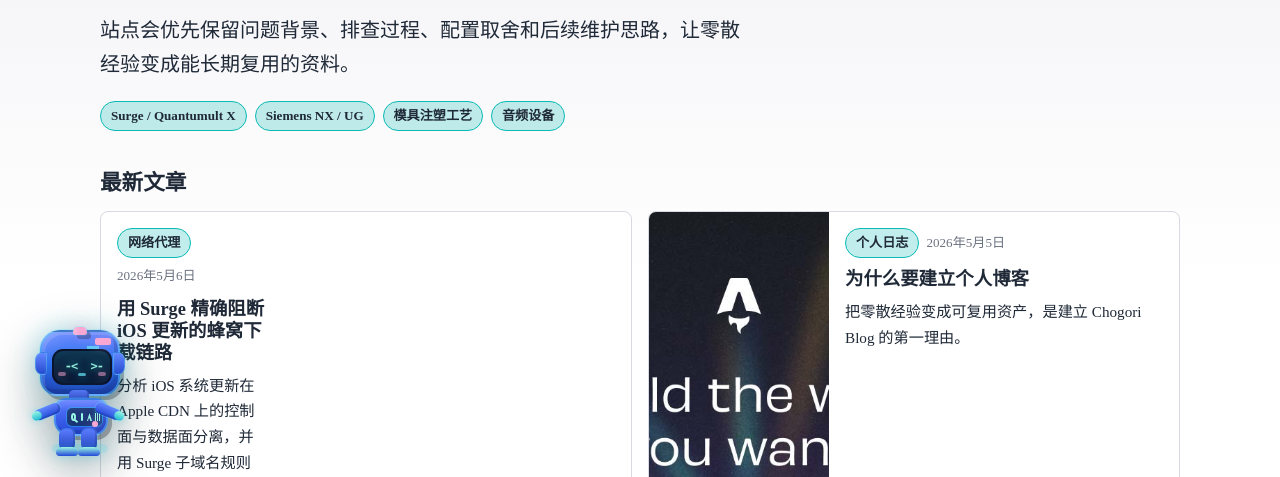
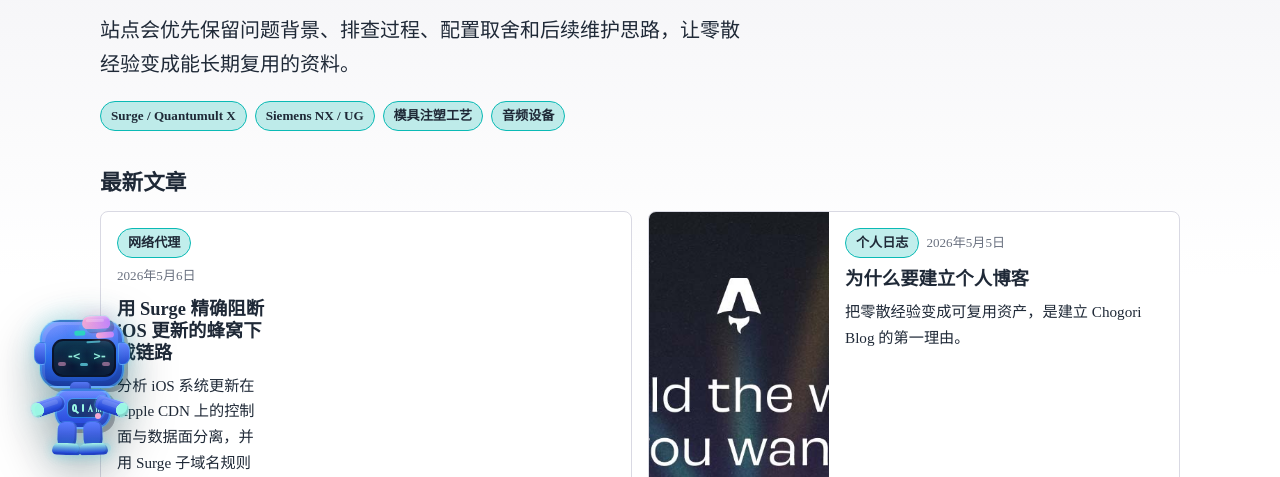
Before and after one commit to Chogori0424/chogori-blog, an Astro site: page / in a window 1280 px wide. Shown: the part 323-800 px from the top of the page. Built offline with nearby package versions, Linux system fonts and the light colour scheme; Astro itself is replaced by a stand-in of ours.

Commit message:
style: optimize qian pet details

```diff
--- a/src/components/QianPet.astro
+++ b/src/components/QianPet.astro
@@ -85,8 +85,8 @@
 			'换个位置继续待命',
 		];
 
-		const interactionMoods = ['blink', 'heart', 'hop', 'sway', 'happy'];
-		const idleMoods = ['blink', 'breathe', 'float', 'idle-hop', 'sway'];
+		const interactionMoods = ['blink', 'heart', 'hop', 'sway', 'happy', 'wink'];
+		const idleMoods = ['blink', 'breathe', 'float', 'idle-hop', 'sway', 'glance'];
 
 		let moodTimer = null;
 		let bubbleTimer = null;
@@ -383,6 +383,7 @@
 		--qian-accent: #22d3ee;
 		--qian-accent-strong: #67e8f9;
 		--qian-pink: #f9a8d4;
+		--qian-pink-deep: #c084fc;
 		--qian-pink-soft: rgba(249, 168, 212, 0.72);
 		--qian-shell: #2f63ee;
 		--qian-shell-light: #6689ff;
@@ -398,8 +399,8 @@
 		left: 20px;
 		bottom: 24px;
 		z-index: 45;
-		width: 116px;
-		height: 148px;
+		width: 120px;
+		height: 158px;
 		color: var(--qian-text);
 		pointer-events: none;
 	}
@@ -439,8 +440,8 @@
 		position: absolute;
 		left: 7px;
 		bottom: 0;
-		width: 102px;
-		height: 130px;
+		width: 106px;
+		height: 140px;
 		padding: 0;
 		border: 0;
 		background: transparent;
@@ -470,10 +471,10 @@
 
 	.qian-shadow {
 		position: absolute;
-		left: 25px;
+		left: 26px;
 		bottom: 0;
-		width: 56px;
-		height: 9px;
+		width: 58px;
+		height: 10px;
 		border-radius: 999px;
 		background: rgba(34, 211, 238, 0.18);
 		box-shadow: 0 0 18px rgba(34, 211, 238, 0.18);
@@ -483,8 +484,8 @@
 		position: absolute;
 		left: 13px;
 		top: 7px;
-		width: 76px;
-		height: 62px;
+		width: 80px;
+		height: 64px;
 		border: 2px solid rgba(103, 232, 249, 0.35);
 		border-radius: 20px 20px 18px 18px;
 		background:
@@ -499,17 +500,42 @@
 
 	.qian-top-gem {
 		position: absolute;
-		left: 31px;
-		top: -5px;
-		width: 14px;
-		height: 8px;
-		border-radius: 5px 5px 3px 3px;
+		right: 12px;
+		top: -6px;
+		width: 28px;
+		height: 13px;
+		border-radius: 8px 7px 5px 6px;
 		background:
-			linear-gradient(90deg, rgba(255, 255, 255, 0.22), transparent 48%),
-			var(--qian-pink);
+			linear-gradient(180deg, rgba(255, 255, 255, 0.34), transparent 34%),
+			linear-gradient(90deg, var(--qian-pink), var(--qian-pink-deep));
 		box-shadow:
-			0 0 14px rgba(249, 168, 212, 0.55),
+			-3px 3px 0 rgba(96, 165, 250, 0.38),
+			0 0 16px rgba(249, 168, 212, 0.58),
 			var(--qian-pixel-shadow);
+		transform: rotate(-2deg);
+	}
+
+	.qian-top-gem::before {
+		position: absolute;
+		left: 4px;
+		top: 3px;
+		width: 18px;
+		height: 3px;
+		border-radius: 999px;
+		background: rgba(255, 255, 255, 0.24);
+		content: '';
+	}
+
+	.qian-top-gem::after {
+		position: absolute;
+		left: -8px;
+		bottom: -6px;
+		width: 11px;
+		height: 5px;
+		border-radius: 2px;
+		background: var(--qian-accent);
+		box-shadow: 0 0 11px rgba(34, 211, 238, 0.52);
+		content: '';
 	}
 
 	.qian-ear {
@@ -523,12 +549,12 @@
 	}
 
 	.qian-ear-left {
-		left: -7px;
+		left: -8px;
 		border-radius: 8px 3px 4px 8px;
 	}
 
 	.qian-ear-right {
-		right: -7px;
+		right: -8px;
 		border-radius: 3px 8px 8px 4px;
 	}
 
@@ -536,8 +562,8 @@
 		position: absolute;
 		left: 10px;
 		top: 17px;
-		width: 56px;
-		height: 32px;
+		width: 60px;
+		height: 34px;
 		border: 2px solid rgba(10, 15, 36, 0.68);
 		border-radius: 11px;
 		background:
@@ -551,7 +577,7 @@
 	.qian-eye {
 		position: absolute;
 		top: 8px;
-		width: 20px;
+		width: 22px;
 		height: 12px;
 		color: var(--qian-accent-strong);
 		font: 700 12px/1 ui-monospace, SFMono-Regular, Consolas, monospace;
@@ -569,11 +595,11 @@
 	}
 
 	.qian-eye-left {
-		left: 7px;
+		left: 8px;
 	}
 
 	.qian-eye-right {
-		right: 7px;
+		right: 8px;
 		text-align: right;
 	}
 
@@ -583,7 +609,7 @@
 
 	.qian-mouth {
 		position: absolute;
-		left: 24px;
+		left: 26px;
 		top: 22px;
 		width: 8px;
 		height: 3px;
@@ -613,23 +639,24 @@
 
 	.qian-hairpin {
 		position: absolute;
-		right: 7px;
-		top: 6px;
-		width: 16px;
-		height: 7px;
-		border-radius: 2px;
-		background: var(--qian-pink);
+		right: 8px;
+		top: 10px;
+		width: 18px;
+		height: 6px;
+		border-radius: 999px;
+		background: linear-gradient(90deg, var(--qian-pink), var(--qian-pink-deep));
 		box-shadow:
 			0 0 12px rgba(249, 168, 212, 0.45),
-			-10px 6px 0 -2px rgba(103, 232, 249, 0.72);
+			-12px 6px 0 -2px rgba(103, 232, 249, 0.62);
+		transform: rotate(-4deg);
 	}
 
 	.qian-neck {
 		position: absolute;
-		left: 42px;
-		top: 67px;
-		width: 20px;
-		height: 13px;
+		left: 43px;
+		top: 69px;
+		width: 21px;
+		height: 12px;
 		border-radius: 5px;
 		background: linear-gradient(180deg, #5577f4, #263fb2);
 		box-shadow: inset -2px -2px 0 rgba(8, 18, 56, 0.16);
@@ -637,10 +664,10 @@
 
 	.qian-body {
 		position: absolute;
-		left: 27px;
-		top: 75px;
-		width: 50px;
-		height: 34px;
+		left: 28px;
+		top: 76px;
+		width: 52px;
+		height: 36px;
 		border: 2px solid rgba(103, 232, 249, 0.33);
 		border-radius: 12px 12px 16px 16px;
 		background:
@@ -712,7 +739,7 @@
 	.qian-core {
 		position: absolute;
 		right: 8px;
-		top: 21px;
+		top: 22px;
 		width: 6px;
 		height: 6px;
 		border-radius: 999px;
@@ -722,53 +749,58 @@
 
 	.qian-arm {
 		position: absolute;
-		top: 83px;
-		width: 27px;
-		height: 11px;
-		border-radius: 8px 9px 9px 8px;
-		background: linear-gradient(180deg, #6586ff, #2449d8);
+		top: 86px;
+		width: 34px;
+		height: 15px;
+		border-radius: 12px 14px 14px 12px;
+		background:
+			radial-gradient(circle at var(--hand-x, 12%) 50%, var(--qian-accent-strong) 0 24%, transparent 25%),
+			linear-gradient(180deg, #6f8cff, #2449d8 78%);
 		box-shadow:
 			inset -2px -2px 0 rgba(8, 18, 56, 0.15),
-			0 0 0 1px rgba(103, 232, 249, 0.25);
+			inset 3px 2px 0 rgba(255, 255, 255, 0.08),
+			0 0 0 1px rgba(103, 232, 249, 0.25),
+			0 0 10px rgba(34, 211, 238, 0.12);
 		transform-origin: center;
 		transition: transform 0.24s ease;
 	}
 
-	.qian-arm::after {
+	.qian-arm::before {
 		position: absolute;
-		top: 1px;
-		width: 10px;
-		height: 9px;
-		border-radius: 6px;
-		background: linear-gradient(180deg, var(--qian-accent-strong), #20b9d2);
-		box-shadow: 0 0 9px rgba(34, 211, 238, 0.38);
+		top: 3px;
+		width: 17px;
+		height: 5px;
+		border-radius: 999px;
+		background: rgba(255, 255, 255, 0.12);
 		content: '';
 	}
 
 	.qian-arm-left {
-		left: 7px;
-		transform: rotate(-22deg);
-	}
-
-	.qian-arm-left::after {
-		left: -3px;
+		--hand-x: 15%;
+		left: 4px;
+		transform: rotate(-18deg);
 	}
 
 	.qian-arm-right {
-		right: 7px;
-		transform: rotate(22deg);
+		--hand-x: 85%;
+		right: 4px;
+		transform: rotate(18deg);
 	}
 
-	.qian-arm-right::after {
-		right: -3px;
+	.qian-arm-left::before {
+		left: 11px;
+	}
+
+	.qian-arm-right::before {
+		right: 11px;
 	}
 
 	.qian-heart {
 		position: absolute;
-		left: 43px;
-		top: 72px;
-		width: 18px;
-		height: 18px;
+		left: 45px;
+		top: 73px;
+		width: 19px;
+		height: 19px;
 		opacity: 0;
 		transform: rotate(-45deg) scale(0.25);
 	}
@@ -783,28 +815,28 @@
 	.qian-heart::before,
 	.qian-heart::after {
 		position: absolute;
-		width: 18px;
-		height: 18px;
+		width: 19px;
+		height: 19px;
 		border-radius: 999px;
 		content: '';
 	}
 
 	.qian-heart::before {
-		top: -9px;
+		top: -10px;
 		left: 0;
 	}
 
 	.qian-heart::after {
 		top: 0;
-		left: 9px;
+		left: 10px;
 	}
 
 	.qian-leg {
 		position: absolute;
-		top: 106px;
-		width: 16px;
-		height: 23px;
-		border-radius: 7px 7px 9px 9px;
+		top: 109px;
+		width: 19px;
+		height: 27px;
+		border-radius: 9px 9px 12px 12px;
 		background: linear-gradient(180deg, #597cff, #223fb5);
 		box-shadow:
 			inset -2px -2px 0 rgba(8, 18, 56, 0.16),
@@ -814,22 +846,28 @@
 
 	.qian-leg::after {
 		position: absolute;
-		left: -3px;
-		bottom: -4px;
-		width: 22px;
-		height: 9px;
-		border-radius: 8px 8px 5px 5px;
-		background: linear-gradient(180deg, var(--qian-accent-strong), #2449d8);
-		box-shadow: 0 0 10px rgba(34, 211, 238, 0.26);
+		left: -5px;
+		bottom: -6px;
+		width: 29px;
+		height: 12px;
+		border-radius: 12px 12px 7px 7px;
+		background:
+			linear-gradient(180deg, rgba(255, 255, 255, 0.14), transparent 42%),
+			linear-gradient(180deg, var(--qian-accent-strong), #2449d8 82%);
+		box-shadow:
+			0 0 12px rgba(34, 211, 238, 0.28),
+			inset -2px -2px 0 rgba(8, 18, 56, 0.13);
 		content: '';
 	}
 
 	.qian-leg-left {
-		left: 32px;
+		left: 31px;
+		transform: rotate(2deg);
 	}
 
 	.qian-leg-right {
-		right: 32px;
+		right: 31px;
+		transform: rotate(-2deg);
 	}
 
 	.qian-close {
@@ -884,7 +922,7 @@
 	.qian-bubble {
 		position: absolute;
 		left: 8px;
-		bottom: 136px;
+		bottom: 145px;
 		max-width: min(280px, calc(100vw - 32px));
 		border: 1px solid var(--qian-border);
 		border-radius: 8px;
@@ -961,7 +999,7 @@
 	}
 
 	.qian-pet[data-spirit='night'] .qian-eye::before {
-		content: '--';
+		content: '–';
 	}
 
 	.qian-pet[data-mood='happy'] .qian-eye::before,
@@ -975,11 +1013,29 @@
 	}
 
 	.qian-pet[data-mood='heart'] .qian-eye::before {
-		content: '-‹';
+		content: '˘<';
 	}
 
 	.qian-pet[data-mood='heart'] .qian-eye-right::before {
-		content: '›-';
+		content: '>˘';
+	}
+
+	.qian-pet[data-mood='wink'] .qian-eye-left::before {
+		content: '–';
+	}
+
+	.qian-pet[data-mood='wink'] .qian-eye-right::before {
+		content: '>^';
+	}
+
+	.qian-pet[data-mood='glance'] .qian-eye {
+		animation: qian-glance 0.9s ease-in-out;
+	}
+
+	.qian-pet[data-mood='happy'] .qian-mouth,
+	.qian-pet[data-mood='hop'] .qian-mouth,
+	.qian-pet[data-mood='heart'] .qian-mouth {
+		animation: qian-smile 0.8s ease-in-out;
 	}
 
 	.qian-pet[data-mood='blink'] .qian-eye,
@@ -1026,11 +1082,11 @@
 	}
 
 	.qian-pet[data-mood='heart'] .qian-arm-left {
-		transform: translate(17px, -11px) rotate(34deg);
+		transform: translate(17px, -12px) rotate(38deg);
 	}
 
 	.qian-pet[data-mood='heart'] .qian-arm-right {
-		transform: translate(-17px, -11px) rotate(-34deg);
+		transform: translate(-17px, -12px) rotate(-38deg);
 	}
 
 	.qian-pet[data-mood='heart'] .qian-heart {
@@ -1048,6 +1104,30 @@
 		64% {
 			opacity: 0.68;
 			transform: scaleY(0.18);
+		}
+	}
+
+	@keyframes qian-glance {
+		0%,
+		100% {
+			transform: translateX(0);
+		}
+		35%,
+		62% {
+			transform: translateX(2px);
+		}
+	}
+
+	@keyframes qian-smile {
+		0%,
+		100% {
+			width: 8px;
+			transform: translateY(0);
+		}
+		45%,
+		70% {
+			width: 11px;
+			transform: translate(-1px, 1px);
 		}
 	}
 
@@ -1077,7 +1157,7 @@
 			transform: translateY(0) scale(var(--qian-scale));
 		}
 		42% {
-			transform: translateY(-10px) rotate(1.5deg) scale(var(--qian-scale));
+			transform: translateY(-8px) rotate(1.25deg) scale(var(--qian-scale));
 		}
 		72% {
 			transform: translateY(1px) scale(var(--qian-scale));
@@ -1090,10 +1170,10 @@
 			transform: rotate(0deg) scale(var(--qian-scale));
 		}
 		35% {
-			transform: rotate(-3deg) translateY(-1px) scale(var(--qian-scale));
+			transform: rotate(-2.4deg) translateY(-1px) scale(var(--qian-scale));
 		}
 		68% {
-			transform: rotate(2deg) scale(var(--qian-scale));
+			transform: rotate(1.8deg) scale(var(--qian-scale));
 		}
 	}
 
@@ -1103,47 +1183,47 @@
 			transform: translateY(0) rotate(-1deg) scale(var(--qian-scale));
 		}
 		50% {
-			transform: translateY(-3px) rotate(1deg) scale(var(--qian-scale));
+			transform: translateY(-2px) rotate(1deg) scale(var(--qian-scale));
 		}
 	}
 
 	@keyframes qian-arm-walk-left {
 		0%,
 		100% {
-			transform: rotate(-30deg);
+			transform: rotate(-24deg);
 		}
 		50% {
-			transform: rotate(-8deg) translateY(2px);
+			transform: rotate(-4deg) translateY(1px);
 		}
 	}
 
 	@keyframes qian-arm-walk-right {
 		0%,
 		100% {
-			transform: rotate(30deg);
+			transform: rotate(24deg);
 		}
 		50% {
-			transform: rotate(8deg) translateY(2px);
+			transform: rotate(4deg) translateY(1px);
 		}
 	}
 
 	@keyframes qian-leg-left {
 		0%,
 		100% {
-			transform: rotate(-9deg) translateY(0);
+			transform: rotate(-6deg) translateY(0);
 		}
 		50% {
-			transform: rotate(9deg) translateY(-1px);
+			transform: rotate(7deg) translateY(-1px);
 		}
 	}
 
 	@keyframes qian-leg-right {
 		0%,
 		100% {
-			transform: rotate(9deg) translateY(-1px);
+			transform: rotate(6deg) translateY(-1px);
 		}
 		50% {
-			transform: rotate(-9deg) translateY(0);
+			transform: rotate(-7deg) translateY(0);
 		}
 	}
 
@@ -1167,9 +1247,9 @@
 		.qian-pet {
 			left: 14px;
 			bottom: 18px;
-			--qian-scale: 0.82;
-			width: 90px;
-			height: 122px;
+			--qian-scale: 0.78;
+			width: 92px;
+			height: 128px;
 		}
 
 		.qian-bot {
@@ -1184,7 +1264,7 @@
 
 		.qian-bubble {
 			left: 0;
-			bottom: 112px;
+			bottom: 118px;
 			font-size: 0.72rem;
 		}
 
```
Also changed, not shown: src/data/devlog.json (+13 -0 lines).
